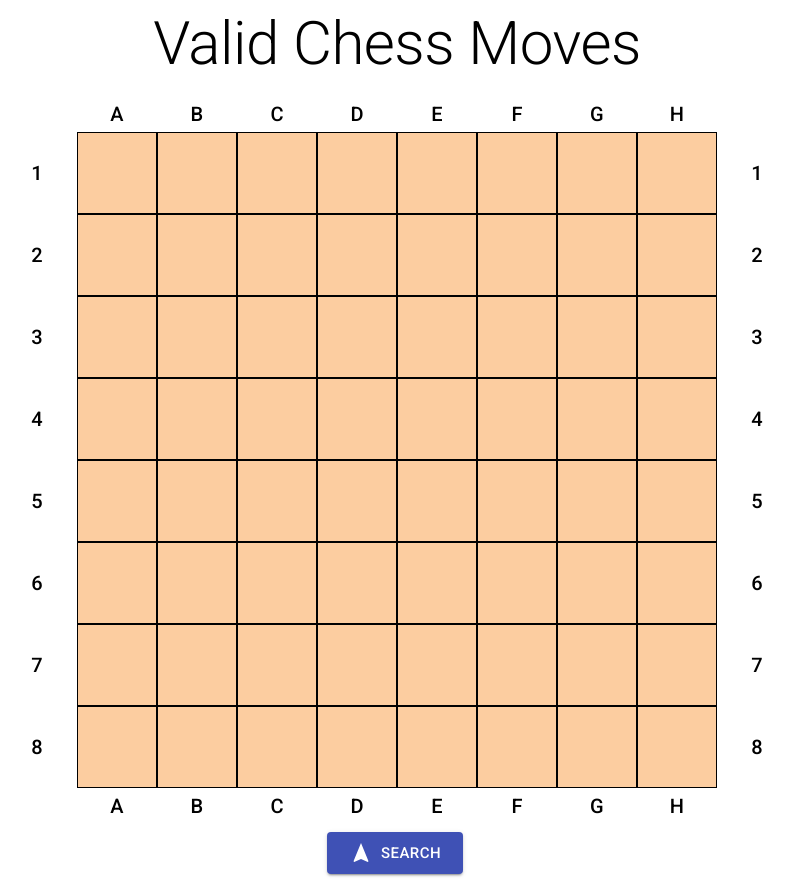
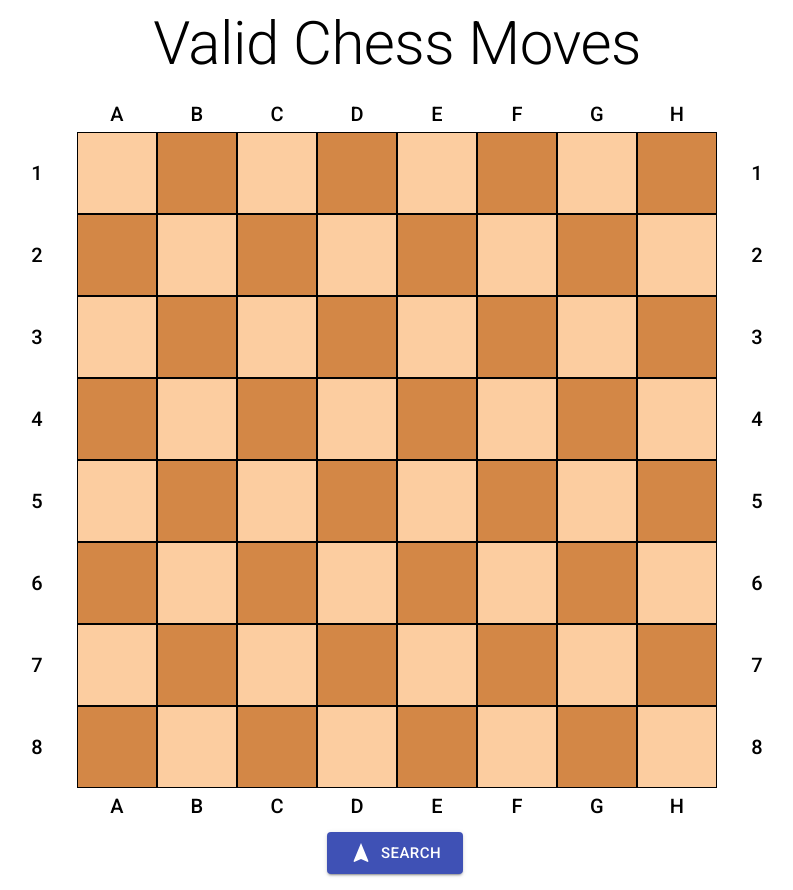
Before and after one commit to polmann/chess-moves-app, a React (Create React App) app: page / in a window 1280 px wide. Shown: the whole page, without its empty margins (243-1036 px from the left). Built offline with nearby package versions, Linux system fonts and the light colour scheme.

Commit message:
Add tile colors (checkered board)

```diff
--- a/src/components/Chess/Board.js
+++ b/src/components/Chess/Board.js
@@ -37,13 +37,16 @@ function renderHeader(className, location) {
 }
 
 function renderRow(className, number) {
+  const colorSelector =
+    number % 2 ? i => (i % 2 ? 'dark' : 'light') : i => (i % 2 ? 'light' : 'dark');
+
   return [
     <GridListTile key={`${number}_left_number`} className={className}>
       <Typography variant="h6">{number}</Typography>
     </GridListTile>,
-    boardColumns.map(column => {
+    boardColumns.map((column, i) => {
       const position = `${column}${number}`;
-      return <Tile key={position} position={position} />;
+      return <Tile key={position} position={position} color={colorSelector(i)} />;
     }),
     <GridListTile key={`${number}_right_number`} className={className}>
       <Typography variant="h6">{number}</Typography>
--- a/src/components/Chess/Tile.js
+++ b/src/components/Chess/Tile.js
@@ -10,7 +10,6 @@ const useStyles = makeStyles(theme => ({
     cursor: 'pointer',
     width: '10%',
     paddingTop: '10%',
-    backgroundColor: colors.light,
     border: '1px solid',
     '&:hover': {
       opacity: '0.5',
@@ -26,7 +25,14 @@ const useStyles = makeStyles(theme => ({
 
 function Tile({ position, color }) {
   const classes = useStyles();
-  return <GridListTile className={classes.root} position={position} />;
+
+  return (
+    <GridListTile
+      className={classes.root}
+      position={position}
+      style={{ backgroundColor: colors[color] }}
+    />
+  );
 }
 
 Tile.propTypes = {
```
